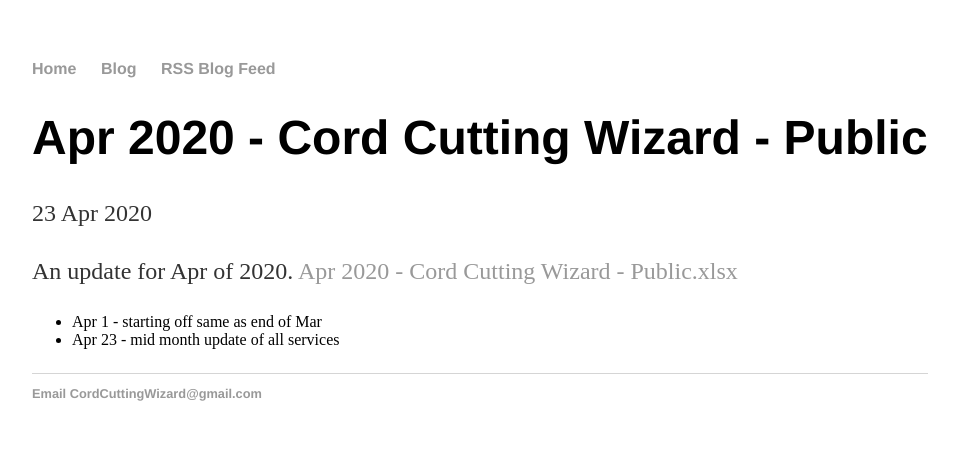
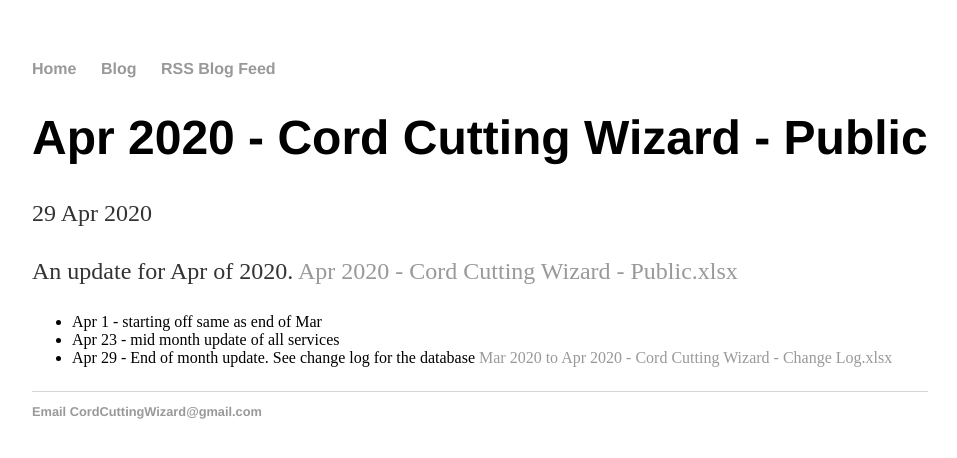
Before and after one commit to wjhladik/wjhladik.github.io, a Jekyll site: the page built from _posts/2020-04-29-Apr-2020-Cord-Cutting-Wizard-Public.md, in a window 1280 px wide. Shown: the top 458 px of the page, without its empty margins (160-1117 px from the left). Built offline with Jekyll 4.4.1, drawn with Linux system fonts in a browser that asks for light colours.

Commit message:
Update and rename 2020-04-23-Apr-2020-Cord-Cutting-Wizard-Public.md to 2020-04-29-Apr-2020-Cord-Cutting-Wizard-Public.md

```diff
--- a/_posts/2020-04-23-Apr-2020-Cord-Cutting-Wizard-Public.md
+++ b/_posts/2020-04-29-Apr-2020-Cord-Cutting-Wizard-Public.md
@@ -1,10 +1,11 @@
 ---
 layout: post
 title: "Apr 2020 - Cord Cutting Wizard - Public"
-date: 2020-04-23
+date: 2020-04-29
 ---
 <p>An update for Apr of 2020. <a href="/Apr 2020 - Cord Cutting Wizard - Public.xlsx">Apr 2020 - Cord Cutting Wizard - Public.xlsx</a>
   <p>
     <ul>
       <li>Apr 1 - starting off same as end of Mar
       <li>Apr 23 - mid month update of all services
+      <li>Apr 29 - End of month update. See change log for the database <a href="/Mar 2020 to Apr 2020 - Cord Cutting Wizard - Change Log.xlsx">Mar 2020 to Apr 2020 - Cord Cutting Wizard - Change Log.xlsx</a>
```
